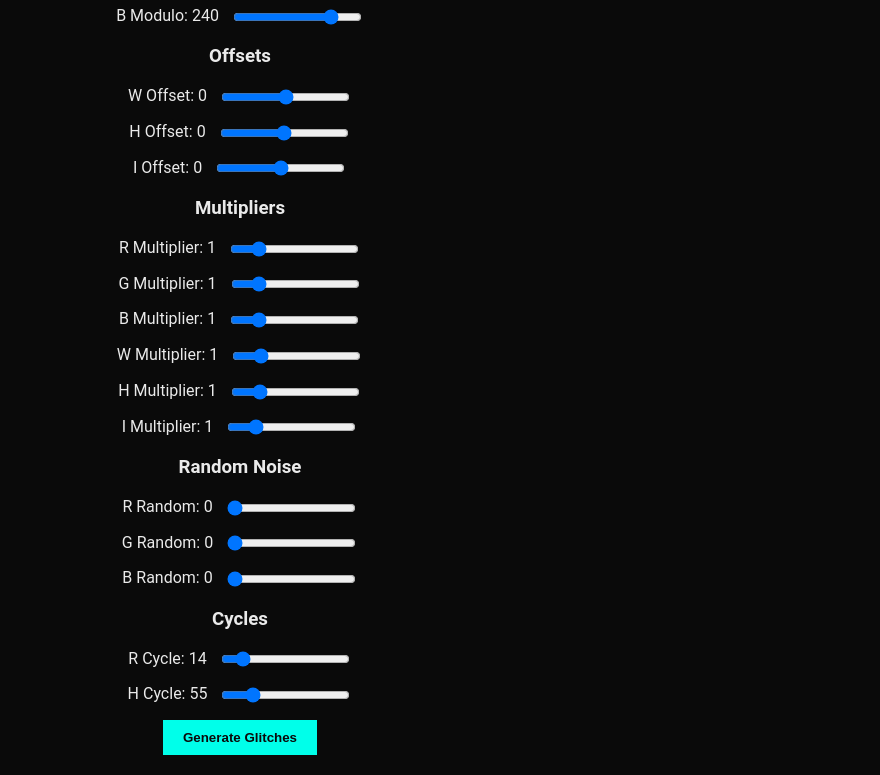
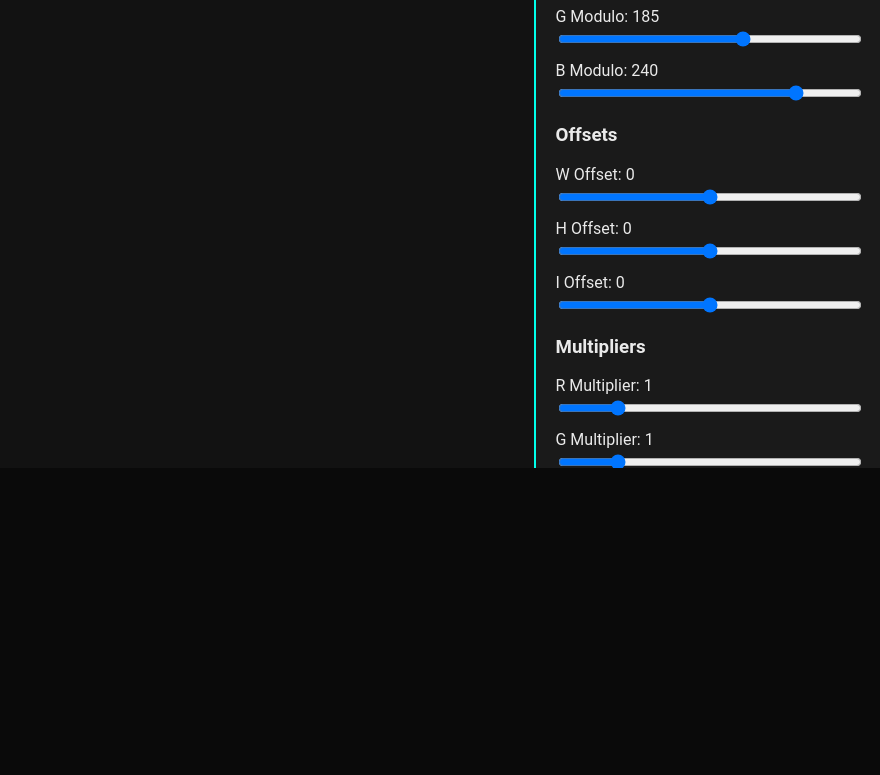
Before and after one commit to michal-jenco/glitch-your-face, a plain HTML site: page index.html in a window 1280 px wide. Shown: the part 332-1107 px from the top of the page, without its empty margins (400-1280 px from the left). After the commit the page ends 800 px from the top, so only its background shows below. Drawn offline with Linux system fonts and the light colour scheme.

Commit message:
layout change

```diff
--- a/style.css
+++ b/style.css
@@ -3,31 +3,54 @@ body {
     background: #0a0a0a;
     color: #eaeaea;
     font-family: 'Roboto', sans-serif;
-    display: flex;
-    justify-content: center;
-    padding: 20px;
 }
 
 .container {
-    max-width: 1000px;
-    width: 100%;
+    display: flex;
+    flex-direction: column;
+    height: 100vh;
+}
+
+header {
     text-align: center;
+    padding: 10px;
 }
 
 h1 {
     color: #00ffea;
-    margin-bottom: 20px;
+    margin: 0;
     text-shadow: 0 0 8px #00ffea;
+}
+
+.main {
+    display: flex;
+    flex: 1;
+    overflow: hidden;
+}
+
+.output {
+    flex: 3;
+    overflow-y: auto;
+    padding: 10px;
+    background: #121212;
+}
+
+.controls {
+    flex: 1;
+    overflow-y: auto;
+    background: #1a1a1a;
+    padding: 10px 20px;
+    border-left: 2px solid #00ffea;
 }
 
 label {
     display: block;
-    margin: 15px 0;
+    margin: 10px 0;
 }
 
 input[type="range"] {
-    margin-left: 10px;
-    vertical-align: middle;
+    width: 100%;
+    margin-top: 5px;
 }
 
 button {
@@ -37,7 +60,7 @@ button {
     font-weight: bold;
     padding: 10px 20px;
     cursor: pointer;
-    transition: all 0.3s;
+    margin-top: 10px;
 }
 
 button:hover {
@@ -48,7 +71,6 @@ button:hover {
     display: flex;
     flex-wrap: wrap;
     gap: 20px;
-    margin-top: 20px;
     justify-content: center;
 }
 
@@ -61,6 +83,27 @@ button:hover {
     border: 1px solid #00ffea;
     border-radius: 8px;
     width: 180px;
+}
+
+.glitch-card canvas {
+    width: 160px;
+    height: auto;
+    border-radius: 4px;
+}
+
+.download-btn {
+    margin-top: 8px;
+    background: #00ffea;
+    border: none;
+    color: #0a0a0a;
+    padding: 5px 10px;
+    cursor: pointer;
+    border-radius: 4px;
+    font-size: 14px;
+}
+
+.download-btn:hover {
+    background: #00b8a9;
 }
 
 .progress-overlay {
@@ -78,25 +121,3 @@ button:hover {
     backdrop-filter: blur(4px);
     display: none;
 }
-
-.glitch-card canvas {
-    width: 160px;
-    height: auto;
-    border-radius: 4px;
-}
-
-.download-btn {
-    margin-top: 8px;
-    background: #00ffea;
-    border: none;
-    color: #0a0a0a;
-    padding: 5px 10px;
-    cursor: pointer;
-    border-radius: 4px;
-    font-size: 14px;
-    transition: all 0.3s;
-}
-
-.download-btn:hover {
-    background: #00b8a9;
-}
```
